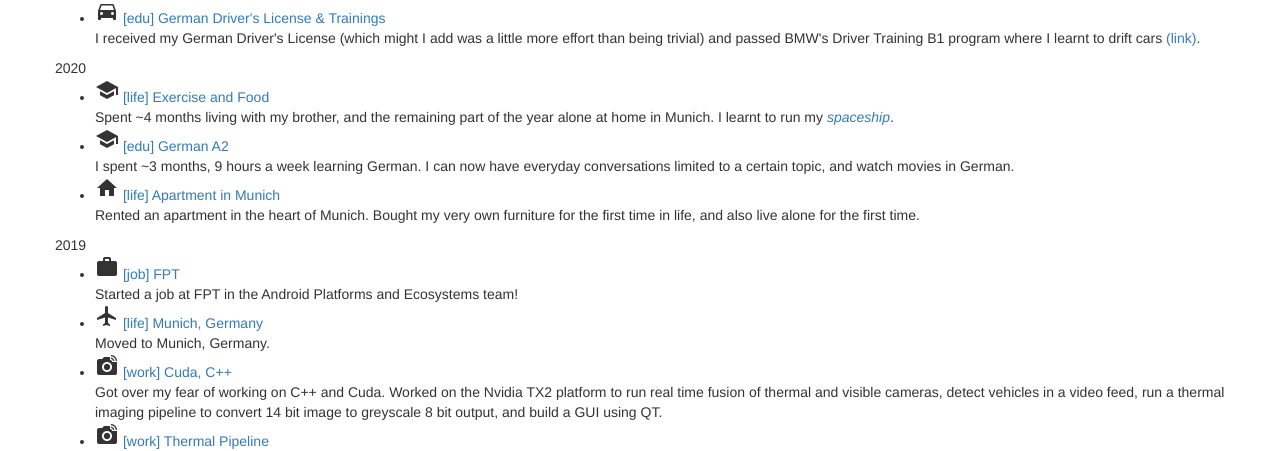
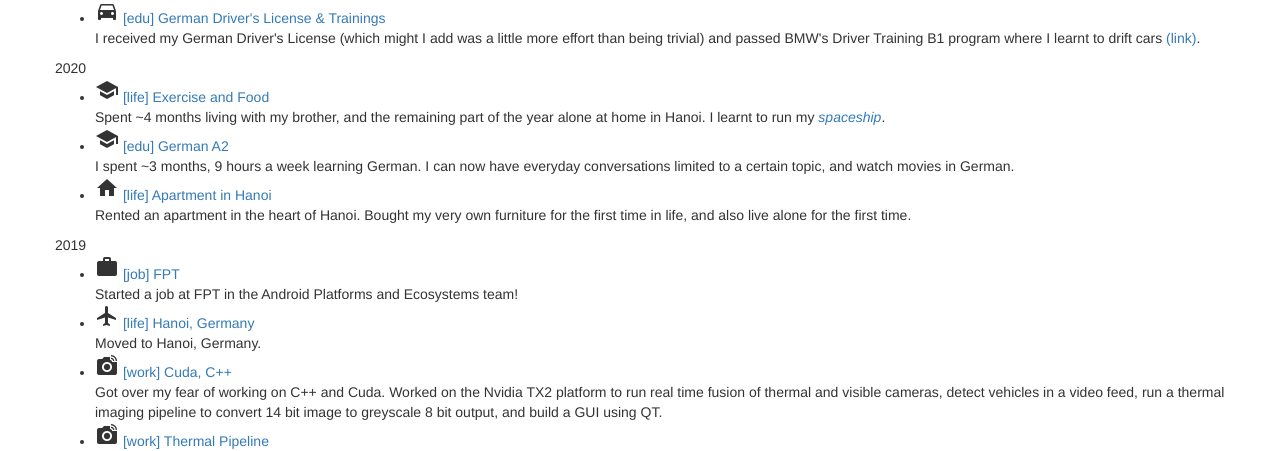
Before and after one commit to zippieq/portfolio-main, a Flask app: page /timeline in a window 1280 px wide. Shown: the part 169-620 px from the top of the page. Run offline with Flask 2, Linux system fonts and the light colour scheme; some libraries are stand-ins or nearby versions.

Commit message:
fix city

```diff
--- a/static/experiences/experiences.json
+++ b/static/experiences/experiences.json
@@ -150,7 +150,7 @@
       "name": "FPT",
       "link": "google-munich",
       "weight": 6,
-      "location": "Munich, Germany",
+      "location": "Hanoi, Germany",
       "tags": [
         "android",
 	"google"
--- a/templates/timeline.html
+++ b/templates/timeline.html
@@ -50,7 +50,7 @@
                         <a href="/timeline" class="title">[life] Exercise and Food</a>
                     </div>
                     <span class="content">Spent ~4 months living with my brother, and the remaining part of the year
-                        alone at home in Munich. I learnt to run my <a
+                        alone at home in Hanoi. I learnt to run my <a
                                 target="_blank" rel="noopener noreferrer"
                                 href="https://www.youtube.com/watch?v=snAhsXyO3Ck&ab_channel=CGPGrey"><i>spaceship</i></a>.
                     </span>
@@ -67,9 +67,9 @@
                 <li>
                     <div class="icon-title">
                         <i class="tiny material-icons">home</i>
-                        <a href="/timeline" class="title">[life] Apartment in Munich</a>
+                        <a href="/timeline" class="title">[life] Apartment in Hanoi</a>
                     </div>
-                    <span class="content">Rented an apartment in the heart of Munich. Bought my very own furniture for
+                    <span class="content">Rented an apartment in the heart of Hanoi. Bought my very own furniture for
                         the first time in life, and also live alone for the first time.
                     </span>
                 </li>
@@ -89,9 +89,9 @@
                 <li>
                     <div class="icon-title">
                         <i class="tiny material-icons">local_airport</i>
-                        <a href="/timeline" class="title">[life] Munich, Germany</a>
+                        <a href="/timeline" class="title">[life] Hanoi, Germany</a>
                     </div>
-                    <span class="content">Moved to Munich, Germany.
+                    <span class="content">Moved to Hanoi, Germany.
                     </span>
                 </li>
                 <li>
```
